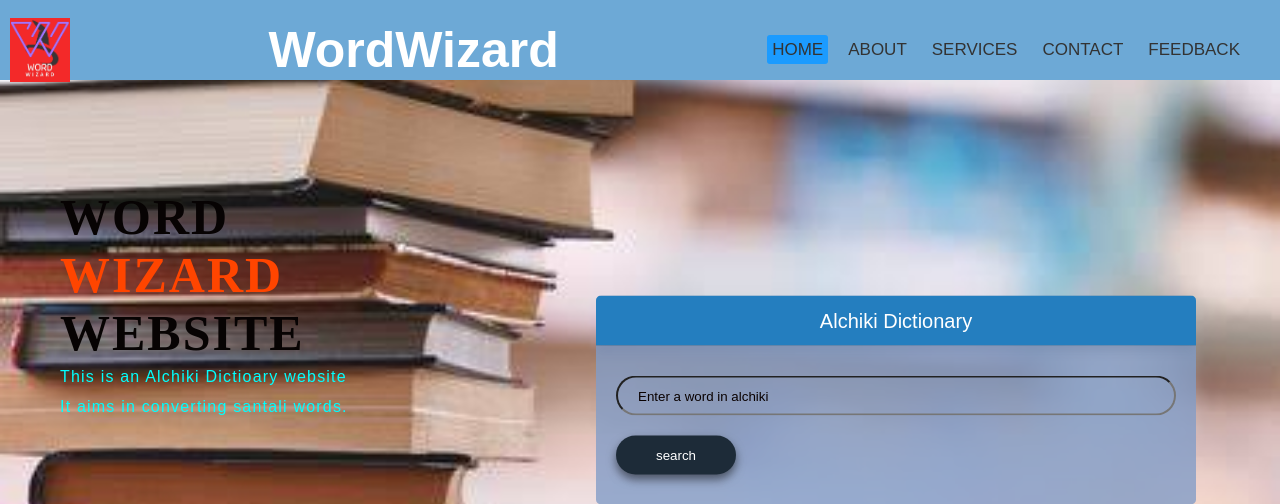
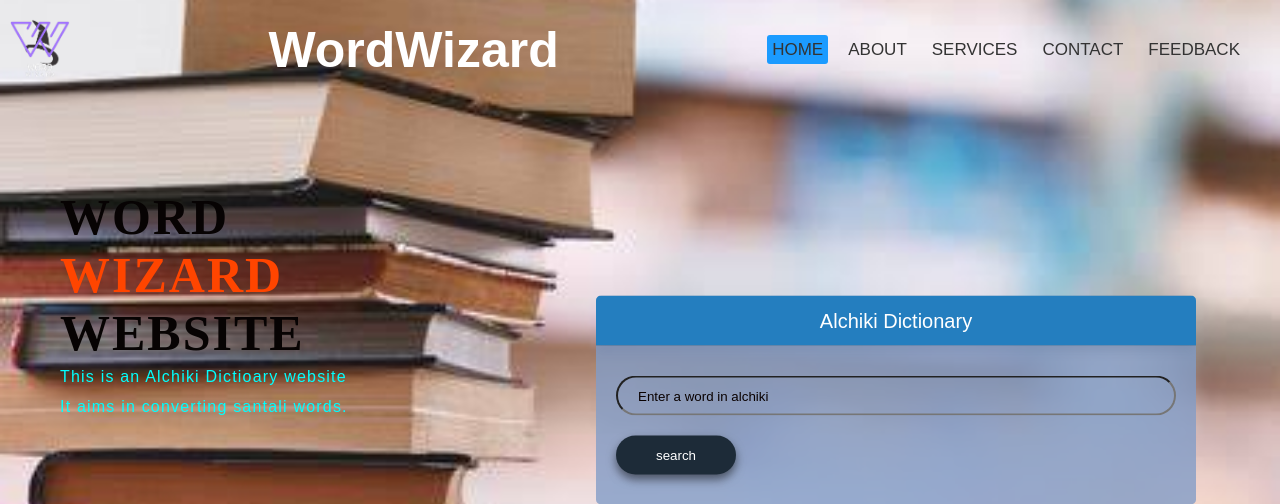
Before and after one commit to sanyukta001/dictionary, a Flask app: page / in a window 1280 px wide. Shown: the top 504 px of the page. Run offline with Flask 3, Linux system fonts and the light colour scheme.

Commit message:
navbar colour updated

```diff
--- a/static/style.css
+++ b/static/style.css
@@ -106,7 +106,7 @@ body {
 }
 
 nav {
-  background: #6da9d6;
+  /* background: #6da9d6; */
   padding: 10px;
   /**/
   height: 80px;
@@ -145,7 +145,7 @@ label.logo {
 
 .lp {
   display: inline-block;
-  background: #f32929;
+  /* background: #f32929; */
 }
 
 nav ul {
```
